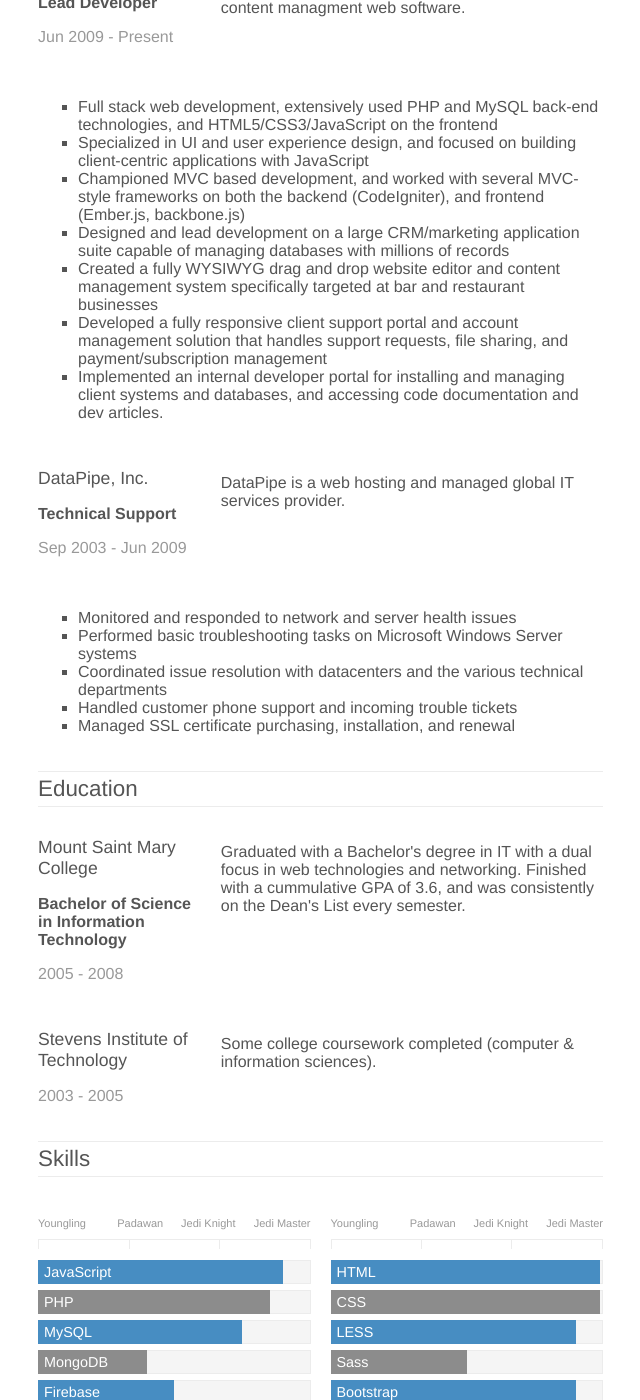
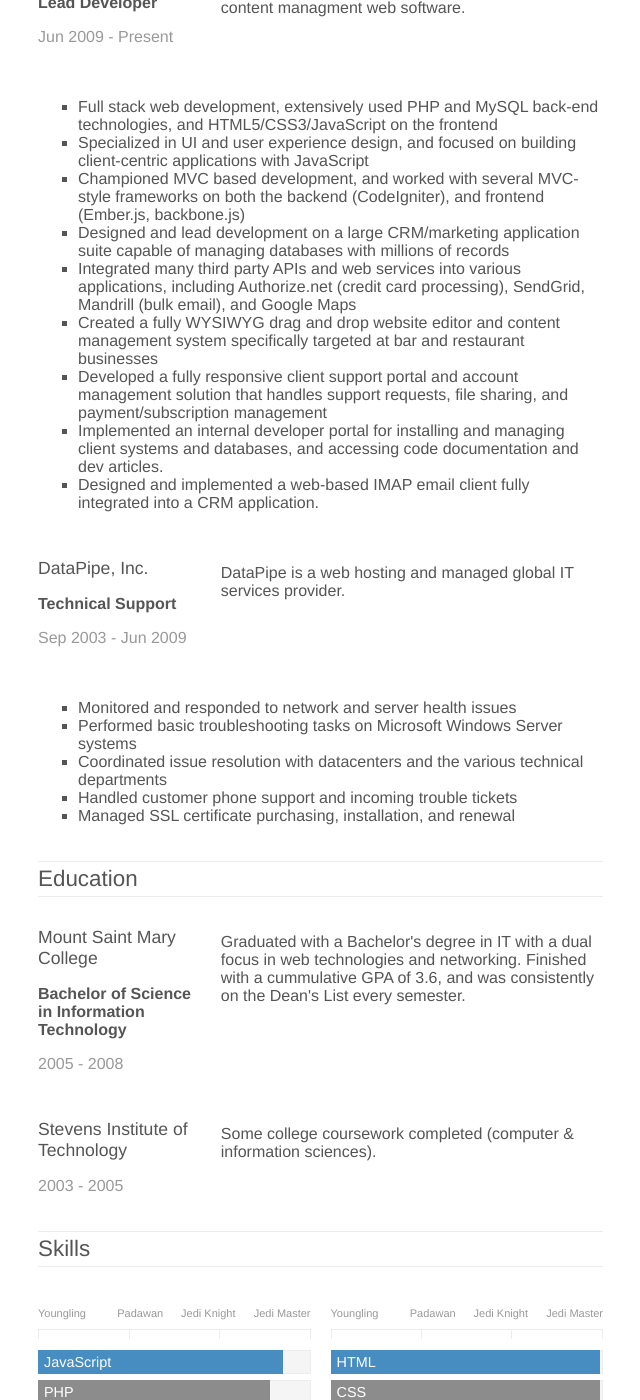
Before and after one commit to billdami/billdami.github.io, a Jekyll site: the page built from resume/index.html, in a window 1280 px wide and 1400 px high, scrolled down 398 px. Shown: the whole window, without its empty margins (387-1027 px from the left). Built offline with Jekyll 4.4.1, drawn with Linux system fonts in a browser that asks for light colours.

Commit message:
misc updates

```diff
--- a/less/forms.less
+++ b/less/forms.less
@@ -38,9 +38,6 @@
 }
 
 .form-actions {
-  border-top: 1px solid #ececec;
-  padding: 10px;
-  background-color: #f7f7f7;
   margin-bottom: 10px;
 }
 
--- a/resume/index.html
+++ b/resume/index.html
@@ -23,9 +23,11 @@ layout: default
             <li>Specialized in UI and user experience design, and focused on building client-centric applications with JavaScript</li>
             <li>Championed MVC based development, and worked with several MVC-style frameworks on both the backend (CodeIgniter), and frontend (Ember.js, backbone.js)</li>
             <li>Designed and lead development on a large CRM/marketing application suite capable of managing databases with millions of records</li>
+            <li>Integrated many third party APIs and web services into various applications, including Authorize.net (credit card processing), SendGrid, Mandrill (bulk email), and Google Maps</li>
             <li>Created a fully WYSIWYG drag and drop website editor and content management system specifically targeted at bar and restaurant businesses</li>
             <li>Developed a fully responsive client support portal and account management solution that handles support requests, file sharing, and payment/subscription management</li>
             <li>Implemented an internal developer portal for installing and managing client systems and databases, and accessing code documentation and dev articles.</li>
+            <li>Designed and implemented a web-based IMAP email client fully integrated into a CRM application.</li>
         </ul>
     </div>
 </div>
@@ -90,6 +92,7 @@ layout: default
             <li><div style="width:95%;">jQuery</div></li>
             <li><div style="width:70%;">Ember.js</div></li>
             <li><div style="width:30%;">Angular.js</div></li>
+            <li><div style="width:25%;">React.js</div></li>
             <li><div style="width:70%;">Backbone.js</div></li>
             <li><div style="width:85%;">Sencha ExtJS</div></li>
         </ul>
@@ -109,10 +112,11 @@ layout: default
             <li><div style="width:90%;">Bootstrap</div></li>
             <li><div style="width:95%;">CodeIgniter</div></li>
             <li><div style="width:40%;">Wordpress</div></li>
-            <li><div style="width:70%;">PhotoShop</div></li>
-            <li><div style="width:50%;">Illustrator</div></li>
+            <li><div style="width:60%;">PhotoShop</div></li>
+            <li><div style="width:40%;">Illustrator</div></li>
             <li><div style="width:80%;">SVN</div></li>
             <li><div style="width:55%;">Git</div></li>
+            <li><div style="width:70%">Grunt.js</div></li>
         </ul>
     </div>
 </div>
```
